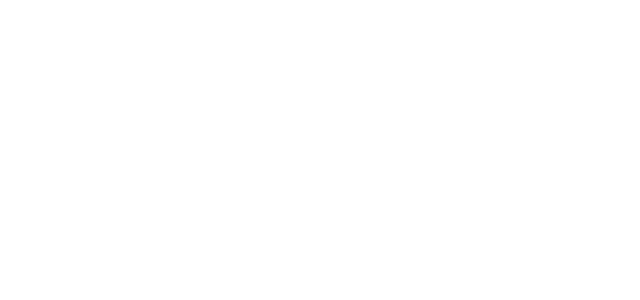
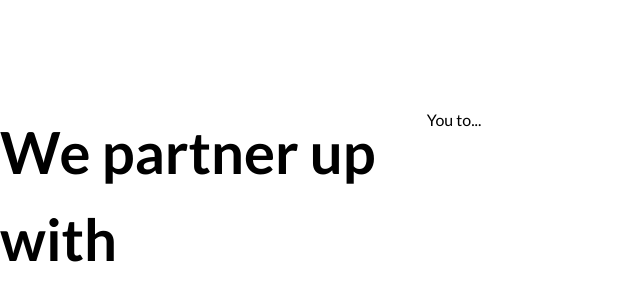
Before and after one commit to KvinZav/umvel-remote, a Next.js app: page / in a window 1280 px wide. Shown: the part 3399-3699 px from the top of the page, without its empty margins (0-640 px from the left). Built offline with nearby package versions, Linux system fonts and the light colour scheme.

Commit message:
feat: build scroll 3 left side

```diff
--- a/pages/index.tsx
+++ b/pages/index.tsx
@@ -6,6 +6,7 @@ import { useAppState } from '@hooks/customHooks';
 import { useEffect } from 'react';
 import { Hero } from '@modules/hero';
 import Highlights from '@elements/Highlights';
+import ScrollInteraction3 from '@modules/ScrollInteraction3';
 
 
 export default function Home() {
@@ -36,6 +37,9 @@ export default function Home() {
         steps={data?.data?.attributes.body.find(i => i.__component === "scroll-interaction.scroll-interaction").step}
         offsetY={scrollOffset}
       />
+      <ScrollInteraction3
+        steps={data?.data?.attributes.body.find(i => i.__component === "scroll-interaction.scroll-interaction3").step}
+      />
       <div className="h-screen top-0"/>
     </div>
   )
--- a/src/components/elements/card/card.tsx
+++ b/src/components/elements/card/card.tsx
@@ -72,3 +72,11 @@ export const Card = (props: CardInterface) => {
     </>
   );
 };
+
+export const CustomCard = ({children, customStyles = ''}) => {
+  return (
+    <div className={`aspect-square border-secondary-10 border-solid`}>
+      {children}
+    </div>
+  )
+}
--- /dev/null
+++ b/src/components/modules/ScrollInteraction3.tsx
@@ -0,0 +1,32 @@
+import { Card, CustomCard } from '@elements/card/card';
+import { useAppState } from '@hooks/customHooks';
+import React from 'react';
+
+const ScrollInteraction3 = ({steps}) => {
+
+  const { left, right } = steps[0]
+  console.log(left, right);
+
+
+  const { scrollOffset } = useAppState()
+
+  return(
+    <section className="grid grid-cols-3">
+      <CustomCard>
+        <h1 className="text-[58px] font-bold">
+          {left.text}
+        </h1>
+      </CustomCard>
+      <CustomCard>
+        <h2>
+          {right.text}
+        </h2>
+      </CustomCard>
+      <div>
+
+      </div>
+    </section>
+  )
+}
+
+export default ScrollInteraction3;
```
